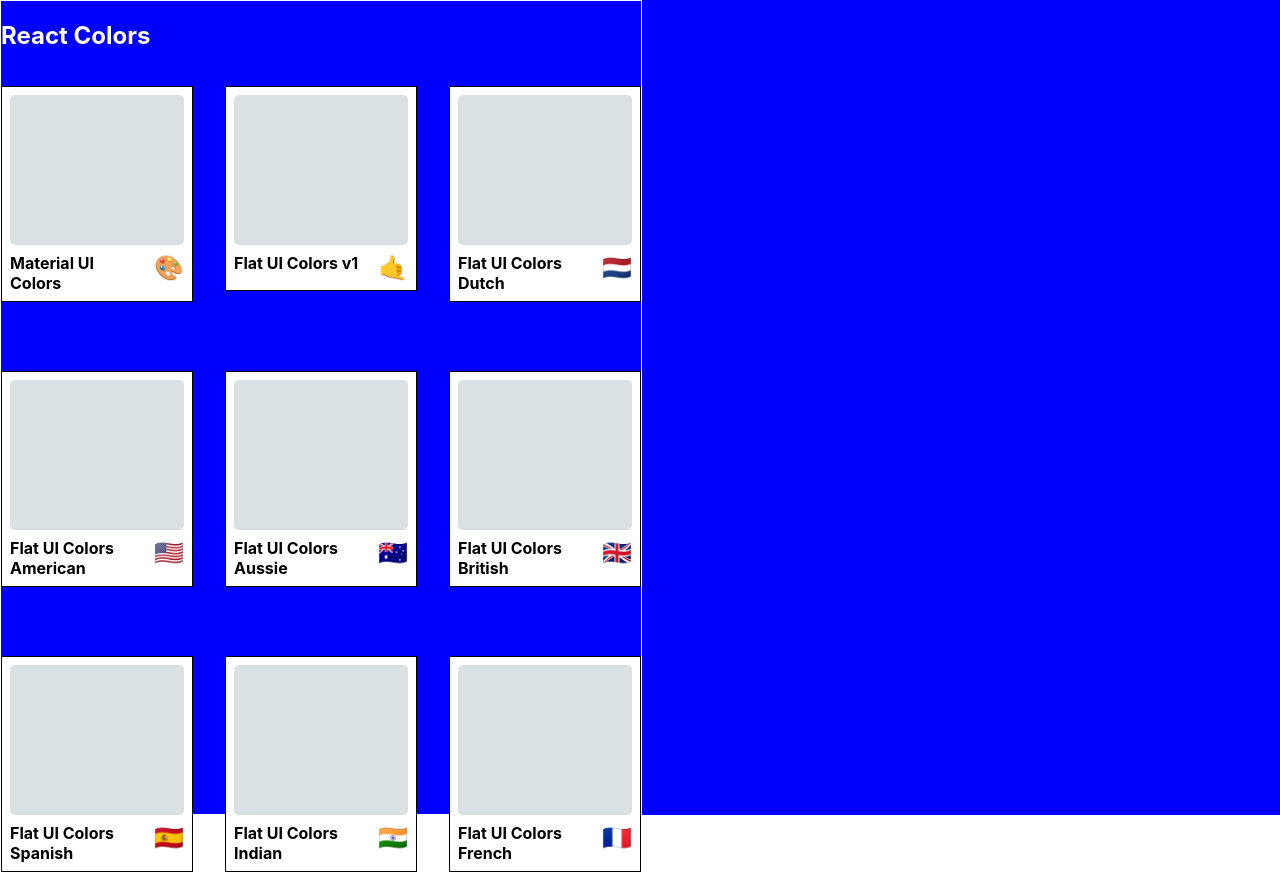
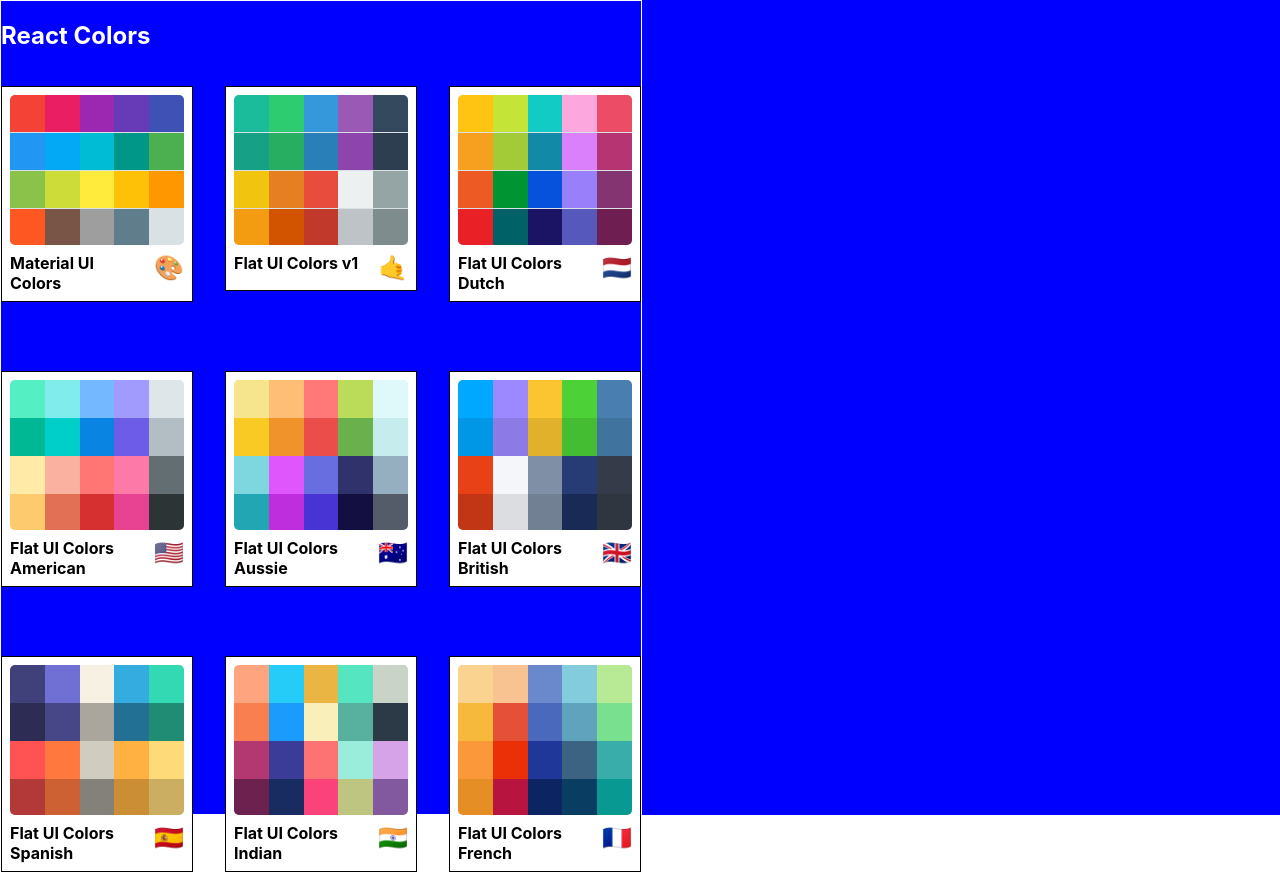
Before and after one commit to tanaya123-comp/Color-Project, a React (Create React App) app: page / in a window 1280 px wide. Built offline with nearby package versions, Linux system fonts and the light colour scheme.

Commit message:
added minipalette

```diff
--- a/src/MiniPalette.js
+++ b/src/MiniPalette.js
@@ -52,9 +52,9 @@
 function MiniPalette(props){
         const {classes,paletteName,emoji,colors} = props;
         console.log(colors);
-        const miniColorBoxes=colors.map(color=>{
+        const miniColorBoxes=colors.map(color=>(
                <div className={classes.miniColors} style={{background:color.color}} key={color.name}/>
-        });
+        ));
 
 
 
```
Also changed, not shown: 1 other file (tests, documents, lock files or other folders).
